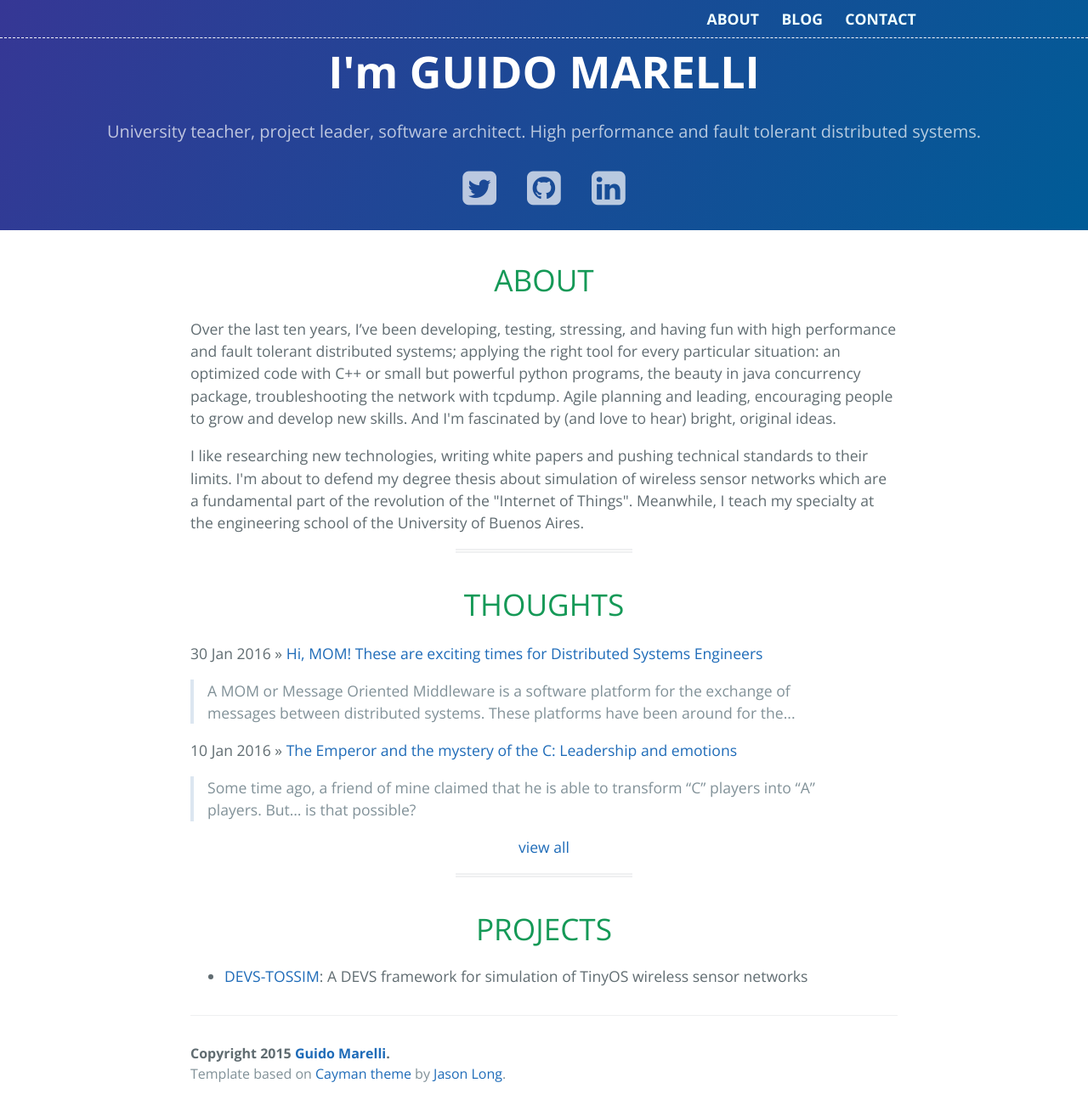
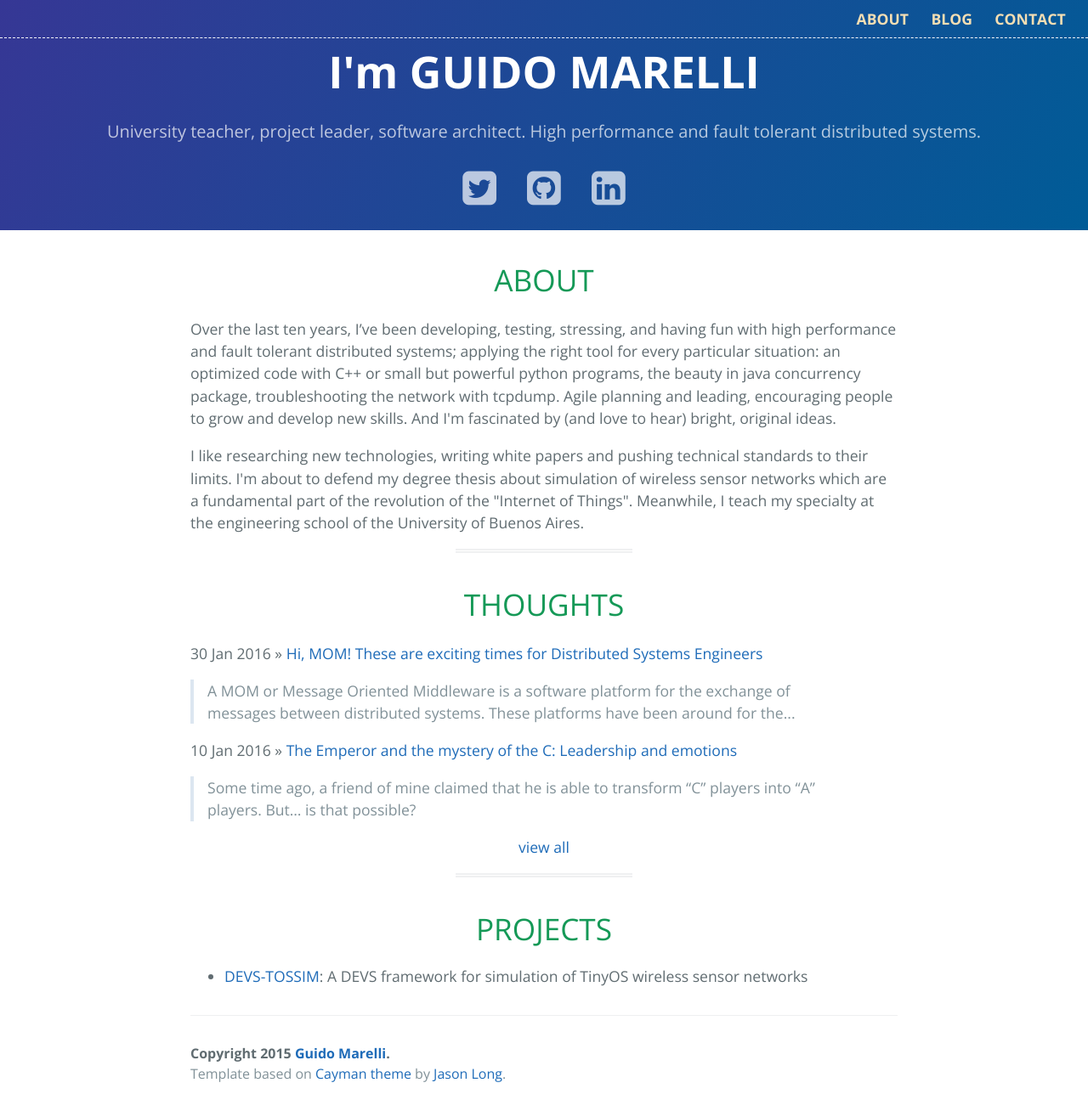
Before and after one commit to rgmarelli/rgmarelli.github.io, a Jekyll site: the page built from index.html, in a window 1280 px wide. Shown: the whole page at 85% size. Built offline with Jekyll 4.4.1, drawn with Linux system fonts in a browser that asks for light colours; nearby versions of some CDN libraries.

Commit message:
Improve nav var

```diff
--- a/css/cayman.css
+++ b/css/cayman.css
@@ -233,7 +233,7 @@ a {
       font-size: 0.90rem; } }
 
 .nav ul {
-  margin: 0 10em 0 0;
+  margin: 0;
 }
 
 .nav ul li {
@@ -244,7 +244,7 @@ a {
 
 .nav ul li a {
   text-decoration:none;
-  color:Azure;
+  color:wheat;
   transition:0.4s all;
   -webkit-transition:0.5s all;
   -o-transition:0.5s all;
@@ -253,7 +253,7 @@ a {
 }
 
 .nav ul li a:hover {
-  color:Wheat  ;
+  color:#159957  ;
 }
 
 hr.sep {
```
